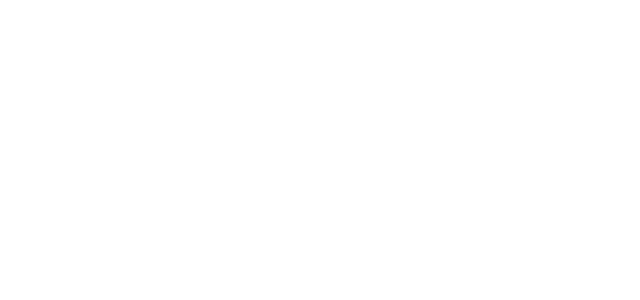
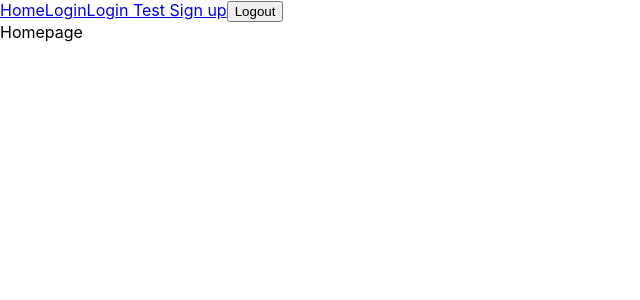
Before and after one commit to Qelkor/Project3CZ, a React (Create React App) app in the folder client/: page / in a window 1280 px wide. Shown: the top 300 px of the page, without its empty margins (0-640 px from the left). Built offline with nearby package versions, Linux system fonts and the light colour scheme.

Commit message:
added logintest, navbar

```diff
--- a/client/src/App.tsx
+++ b/client/src/App.tsx
@@ -1,9 +1,11 @@
 import { BrowserRouter, Routes, Route } from "react-router-dom";
 import Signup from "./pages/Signup";
 import Login from "./pages/Login";
+import LoginTest from "./pages/LoginTest"
 import Home from "../src/pages/Home";
 import { atom, Provider } from "jotai";
-import { IUser } from "../../models/userModel";
+import {IUser} from "../../models/userModel";
+
 
 export const userAtom = atom<IUser>({} as IUser);
 
@@ -14,7 +16,8 @@ function App() {
 				<Routes>
 					<Route path="/" element={<Home />} />
 					<Route path="/signup" element={<Signup />} />
-					<Route path="/login" element={<Login />} />
+          <Route path="/login" element={<Login />} />
+          <Route path="/loginTest" element={<LoginTest />} />
 				</Routes>
 			</Provider>
 		</BrowserRouter>
--- a/client/src/components/navbar.tsx
+++ b/client/src/components/navbar.tsx
@@ -1,13 +1,34 @@
-import React, { Link } from "react-router-dom";
+import { Link, useNavigate } from "react-router-dom";
+import axios from "axios";
+import { useAtom } from "jotai";
+import { userAtom } from "../App";
 
 
-function NavBar() {
+interface LogoutResponse {
+  status: string;
+}
 
-  return (
-    <>
-    <nav>
-      <Link to="/Home"></Link>
-    </nav>
-    </>
-  )
-}
+const Navbar = () => {
+	const [user, setUser] = useAtom(userAtom);
+	const navigate = useNavigate();
+
+	const Logout = async () => {
+		const { data } = await axios.get<LogoutResponse>("/api/user/logout");
+    alert(data.status);
+    navigate("/")
+	};
+
+	return (
+		<>
+			<nav>
+				<Link to="/">Home</Link>
+				<Link to="/login">Login</Link>
+				<Link to="/loginTest">Login Test</Link>
+        <Link to="/signup"> Sign up</Link>
+        <button onClick={Logout}>Logout</button>
+			</nav>
+		</>
+	);
+};
+
+export default Navbar;
--- a/client/src/pages/Home.tsx
+++ b/client/src/pages/Home.tsx
@@ -1,5 +1,6 @@
 import React from 'react'
 //import { useState, useEffect} from "react";
+import Navbar from "../components/navbar"
 
 const Home = () => {
   // const [searchText, setSearchText] = useState("");
@@ -17,13 +18,14 @@ const Home = () => {
 
   return (
     <div>
+      <Navbar />
       {/* <form >
     <div className="InputContainer">
         <input value={searchText} onChange={handleChange} type="text" placeholder="Search films..." className="SearchInput" />
       </div>
       </form>
       <p>search results</p> */}
-
+      Homepage
     </div>
 
   )
--- /dev/null
+++ b/client/src/pages/LoginTest.tsx
@@ -0,0 +1,21 @@
+import {useNavigate} from 'react-router-dom'
+import {useEffect} from 'react';
+import { useAtom } from "jotai";
+import { userAtom } from "../App";
+
+const LoginTest = () => {
+  const [user, setUser] = useAtom(userAtom)
+  const navigate = useNavigate();
+
+  useEffect(() => {
+    if (!user.email) {
+      return navigate("/")
+    }
+  },[user, navigate])
+
+  return (
+    <div>Login Test Succesful!</div>
+  )
+}
+
+export default LoginTest
```
